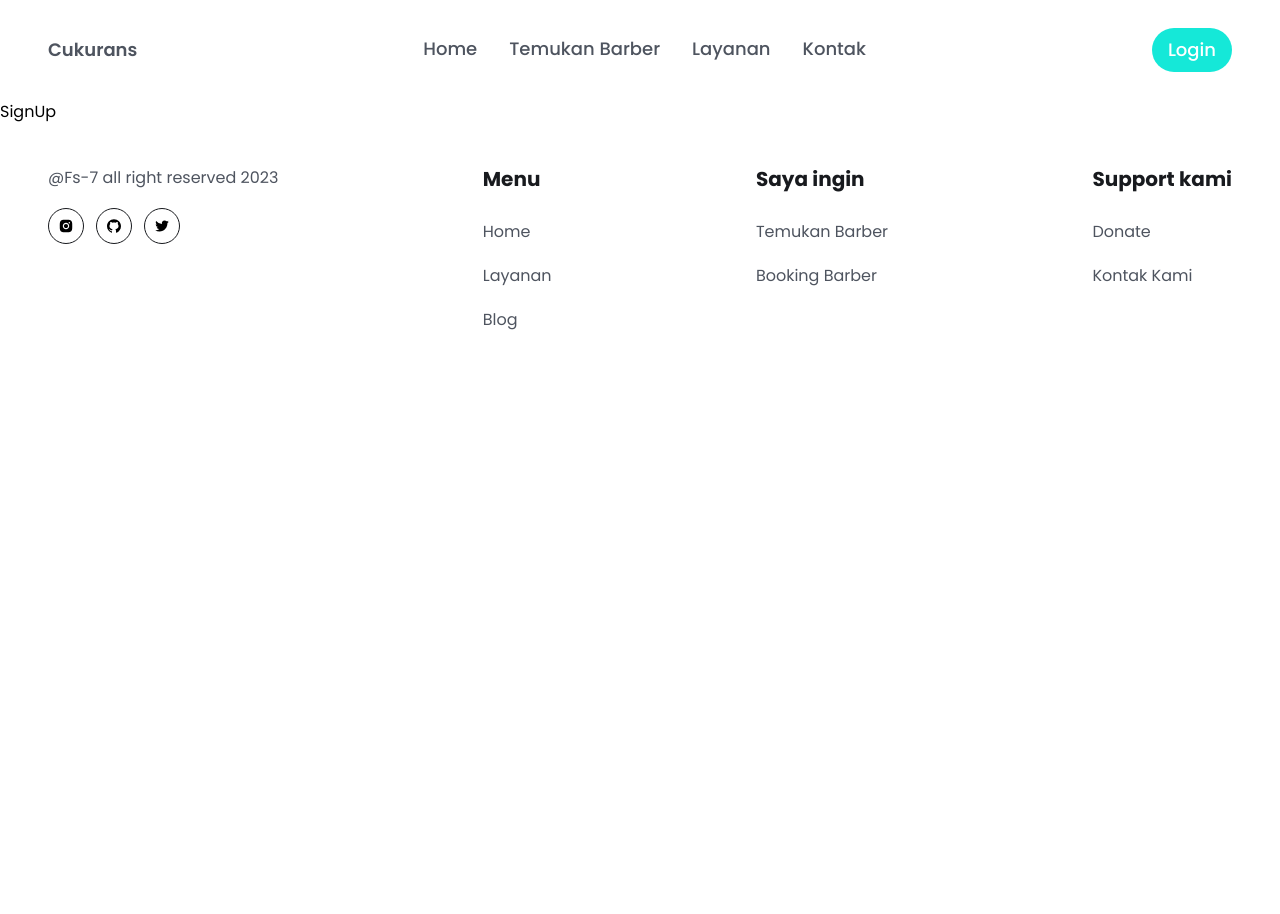
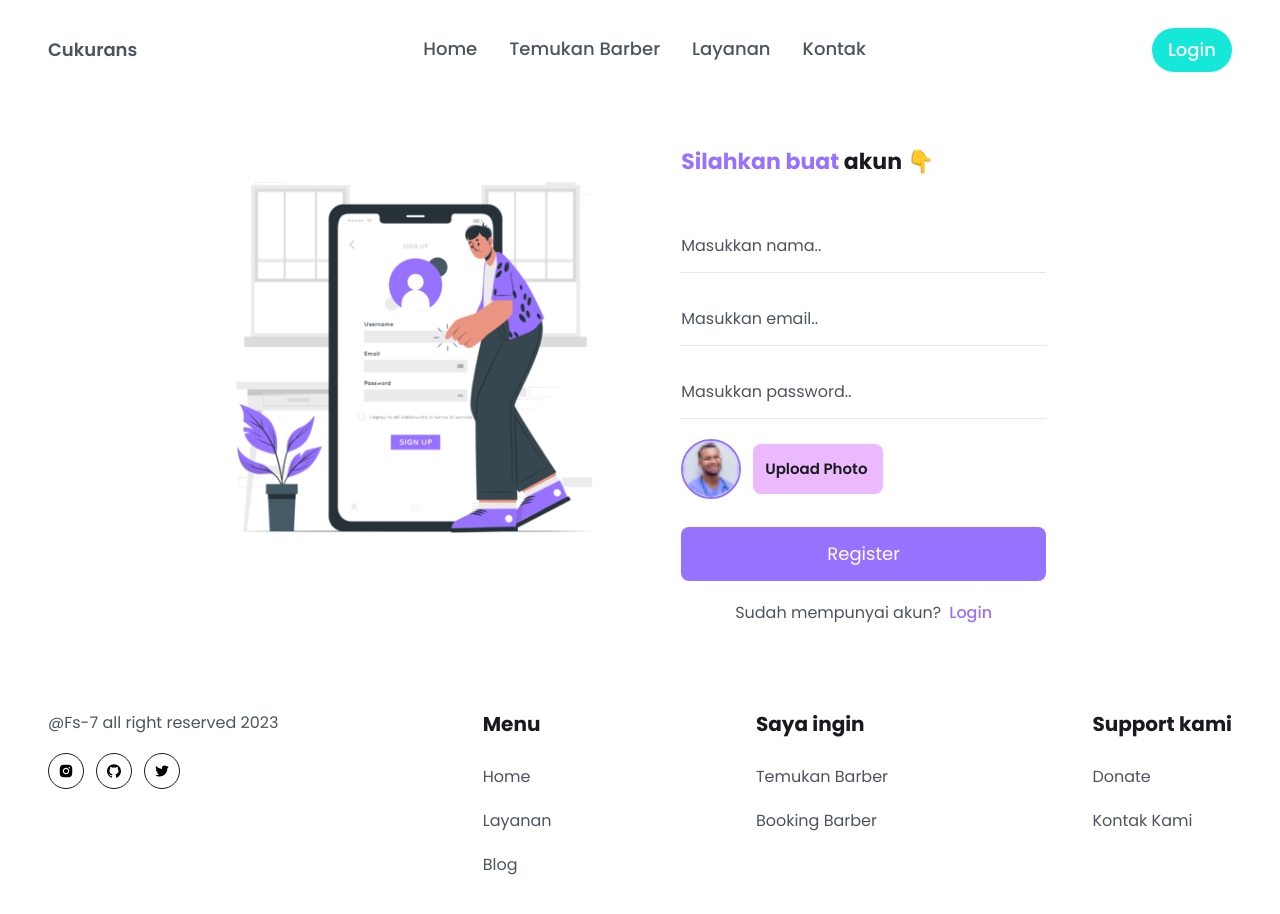
Before and after one commit to FullStack-7/cukurans-frontend, a React (Vite) app: page /register in a window 1280 px wide. Shown: the top 914 px of the page. Before the commit the page ends 800 px from the top, so only its background shows below. Built offline with nearby package versions, Linux system fonts and the light colour scheme.

Commit message:
{Menambahkan register pages}

```diff
--- a/src/components/Header/Header.jsx
+++ b/src/components/Header/Header.jsx
@@ -41,9 +41,7 @@
 	const toggleMenu = () => menuRef.current.classList.toggle('show_menu');
 
 	return (
-		<header
-			className="header flex items-center sticky_header"
-			ref={headerRef}>
+		<header className="header flex items-center sticky_header" ref={headerRef}>
 			<div className="container">
 				<div className="flex items-center justify-between">
 					{/* LOGO */}
--- a/src/pages/Signup.jsx
+++ b/src/pages/Signup.jsx
@@ -1,9 +1,119 @@
-import React from 'react'
+import registerImg from '../assets/register-img.png';
+import avatar from '../assets/avatar-icon.png';
+import { Link } from 'react-router-dom';
+import { useState } from 'react';
 
 const SignUp = () => {
-  return (
-    <div>SignUp</div>
-  )
-}
+	const [selectedFile, setSelectedFile] = useState(null);
 
-export default SignUp
+	const [formData, setFormData] = useState({
+		name: '',
+		email: '',
+		password: '',
+		photo: selectedFile,
+	});
+
+	const handleInputChange = (e) => {
+		setFormData({ ...formData, [e.target.name]: e.target.value });
+	};
+
+	const handleFileChange = (e) => {
+		const file = e.target.files[0];
+	};
+
+	const handleSubmit = (e) => {
+		e.preventDefault();
+	};
+
+	return (
+		<div className="max-w-[900px] mx-auto p-3">
+			<div className="flex justify-between gap-5 items-stretch">
+				<div className="w-1/2 hidden md:block py-8">
+					<img src={registerImg} alt="" className="items-center" />
+				</div>
+
+				<div className="w-full md:w-1/2 p-8">
+					<h3 className="text-headingColor text-[22px] leading-9 font-bold mb-10">
+						<span className="text-purpleColor">Silahkan buat </span>akun 👇
+					</h3>
+
+					<form onSubmit={handleSubmit}>
+						<div className="mb-5">
+							<input
+								type="text"
+								name="name"
+								placeholder="Masukkan nama.."
+								value={formData.name}
+								onChange={handleInputChange}
+								className="w-full pr-4 py-3 border-b border-solid border-[#006ff61] focus:outline-none focus:border-b-primaryColor text-[16px] leading-7 text-headingColor placeholder:text-textColor cursor-pointer"
+								required
+							/>
+						</div>
+						<div className="mb-5">
+							<input
+								type="email"
+								name="email"
+								placeholder="Masukkan email.."
+								value={formData.email}
+								onChange={handleInputChange}
+								className="w-full pr-4 py-3 border-b border-solid border-[#006ff61] focus:outline-none focus:border-b-primaryColor text-[16px] leading-7 text-headingColor placeholder:text-textColor cursor-pointer"
+								required
+							/>
+						</div>
+						<div className="mb-5">
+							<input
+								type="password"
+								name="password"
+								placeholder="Masukkan password.."
+								value={formData.password}
+								onChange={handleInputChange}
+								className="w-full pr-4 py-3 border-b border-solid border-[#006ff61] focus:outline-none focus:border-b-primaryColor text-[16px] leading-7 text-headingColor placeholder:text-textColor cursor-pointer"
+								required
+							/>
+						</div>
+
+						<div className="mb-5 flex items-center gap-3">
+							<figure className="w-[60px] h-[60px] rounded-full border-2 border-solid border-purpleColor flex items-center justify-center">
+								<img src={avatar} alt="" className="w-full rounded-full" />
+							</figure>
+
+							<div className="relative w-[130px] h-[50px]">
+								<input
+									type="file"
+									name="photo"
+									onChange={handleFileChange}
+									id="customFile"
+									accept=".jpg, .jpeg, .png"
+									className="absolute top-0 left-0 w-full h-full opacity-0 cursor-pointer"
+								/>
+
+								<label
+									htmlFor="customFile"
+									className="absolute top-0 left-0 w-full h-full flex items-center px-[0.75rem] py-[0.375rem] text-[15px] leading-6 overflow-hidden bg-[#bb00ff46] text-headingColor font-semibold rounded-lg truncate cursor-pointer text-center">
+									Upload Photo
+								</label>
+							</div>
+						</div>
+
+						<div className="mt-7">
+							<button
+								type="submit"
+								className="w-full bg-purpleColor text-white text-[18px] leading-[30px] rounded-lg py-3 px-3">
+								Register
+							</button>
+						</div>
+
+						<p className="mt-5 text-textColor text-center">
+							Sudah mempunyai akun?{' '}
+							<Link to="/login" className="text-purpleColor font-medium ml-1">
+								Login
+							</Link>
+						</p>
+					</form>
+				</div>
+			</div>
+		</div>
+	);
+};
+
+export default SignUp;
```
Also changed, not shown: src/assets/register-img.png (added).
